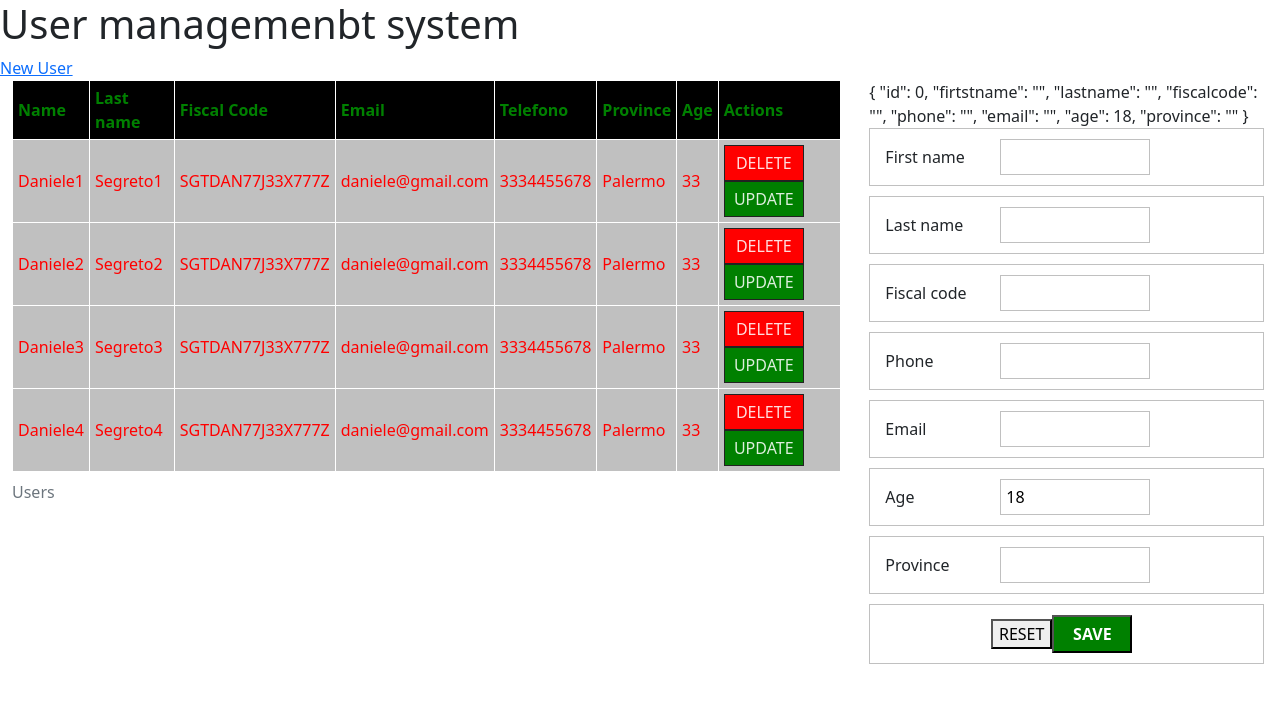
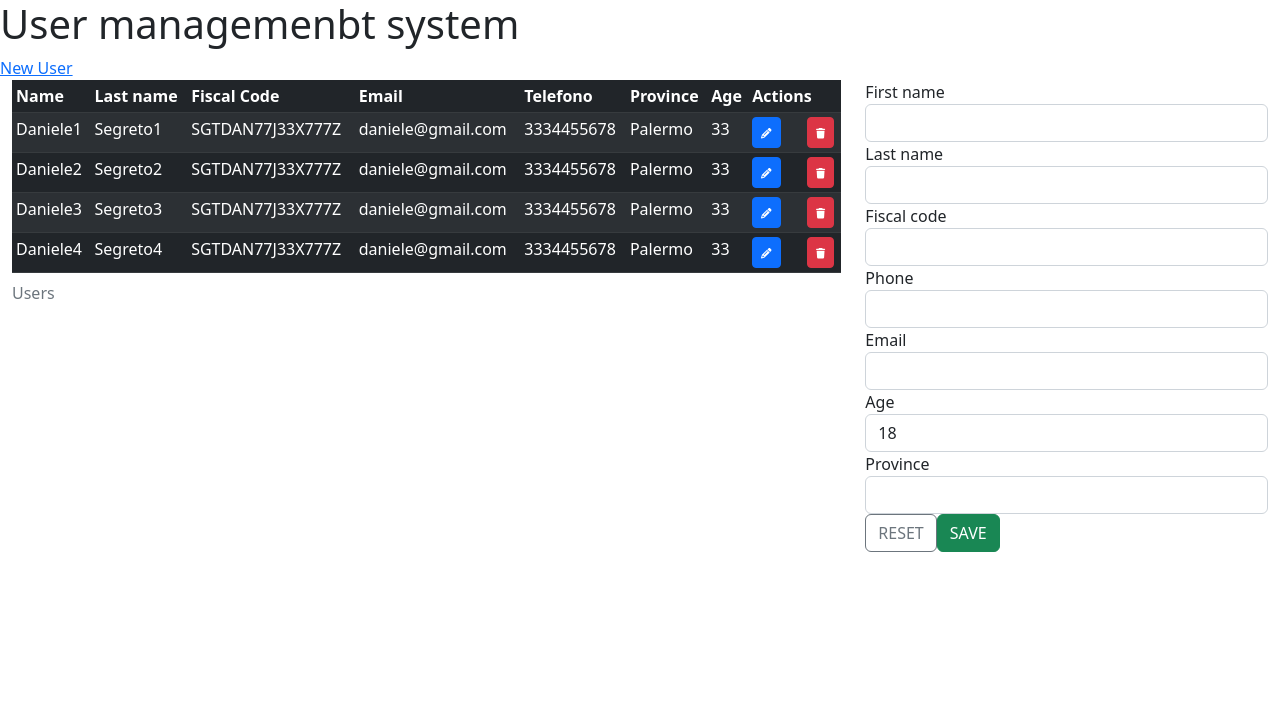
Before and after one commit to daniele-segreto/my-ums, an Angular app: page / in a window 1280 px wide. Both pictures are taken after a click on the link "New User". Shown: the top 702 px of the page. Built offline with nearby package versions, Linux system fonts and the light colour scheme.

Commit message:
Aggiungere Fontawesome e Bootstrap

```diff
--- a/package.json
+++ b/package.json
@@ -18,6 +18,9 @@
     "@angular/platform-browser": "^15.2.0",
     "@angular/platform-browser-dynamic": "^15.2.0",
     "@angular/router": "^15.2.0",
+    "@fortawesome/angular-fontawesome": "^0.12.1",
+    "@fortawesome/fontawesome-svg-core": "^6.2.1",
+    "@fortawesome/free-solid-svg-icons": "^6.2.1",
     "bootstrap": "^5.2.3",
     "jquery": "^3.6.4",
     "rxjs": "~7.8.0",
--- a/src/app/user-detail/user-detail.component.css
+++ b/src/app/user-detail/user-detail.component.css
@@ -1,4 +1,4 @@
-.userForm {
+/* .userForm {
   width: 98%;
   margin: 0 auto;
-}
+} */
--- a/src/app/user-detail/user-detail.component.html
+++ b/src/app/user-detail/user-detail.component.html
@@ -1,58 +1,35 @@
-<!-- Passando questo valore avremo i dati dell'elemento a schermo:
-  { "name": "Daniele1", "lastname": "Segreto1", "email": "daniele@gmail.com", "fiscalcode": "SGTDAN77J33X777Z", "province": "Palermo", "phone": "3334455678", "age": 33 }.
-  Bisogna fare in modo da popolare questo form con questi valori (come fare il binding)
-
-  Tramite ngModel riusciamo a fare il binding tra i parametri del form e queste proprietà dell'oggetto user.
--->
-<!-- {{user | json}} -->
-<!-- #f è una template variable che è uguale a ng form; -->
-<!-- {{f.form.value | json}} serve solo a vedere a cosa corrisponde f, o f.form, o f.form.value,
-ovvero tutte le proprietà o i valori del form che in automatico Angular espone per noi quando abbiamo importato il mododulo FormModule, ad Es:
-{ "id": 1, "firtstname": "Daniele1", "lastname": "Segreto1", "fiscalcode": "SGTDAN77J33X777Z", "phone": "3334455678", "email": "daniele@gmail.com", "age": 33, "province": "Palermo" } -->
-<form class="userForm" #f="ngForm"> {{f.form.value | json}}
-  <!-- Possiamo passare user.id in un campo nascosto perchè ci può servire per inviare i dati, però quando in realtà andiamo ad aggiornare l'utente con il tasto save, noi possiamo avere questo id.
-  Per esempio se sul file ts, al metodo 'saveUser' mettiamo l'alert dell'id, noi avremo accesso a quell'id:
-  saveUser() {
-    alert(this.user.id) // => .id
-  } -->
+<form class="userForm" #f="ngForm">
   <input type="hidden" name="id" [(ngModel)]="user.id">
   <div class="form-group">
     <label for="firtstname">First name</label>
-    <!-- [] = variabile in input; () => variabile in output
-    Se uso entrambe le parentesi in [(ngModel)] => modifico sia in valore in input (sul form), che il valore originale;
-    Se uso solo le parentesi quadre [ngModel] => modifico solo in valore in input (sul form). -->
-    <!-- <input [ngModel]="user.name" name="firtstname" id="firtstname"> -->
-    <input [(ngModel)]="user.name" name="firtstname" id="firtstname">
+    <input class="form-control" [(ngModel)]="user.name" name="firtstname" id="firtstname">
   </div>
   <div class="form-group">
     <label for="lastname">Last name</label>
-    <input [(ngModel)]="user.lastname" name="lastname" id="lastname">
+    <input class="form-control" [(ngModel)]="user.lastname" name="lastname" id="lastname">
   </div>
   <div class="form-group">
     <label for="fiscalcode">Fiscal code</label>
-    <input [(ngModel)]="user.fiscalcode" name="fiscalcode" id="fiscalcode">
+    <input class="form-control" [(ngModel)]="user.fiscalcode" name="fiscalcode" id="fiscalcode">
   </div>
   <div class="form-group">
     <label for="phone">Phone</label>
-    <input [(ngModel)]="user.phone" name="phone" id="phone">
+    <input class="form-control" [(ngModel)]="user.phone" name="phone" id="phone">
   </div>
   <div class="form-group">
     <label for="email">Email</label>
-    <input [(ngModel)]="user.email" type="email" name="email" id="email">
+    <input class="form-control" [(ngModel)]="user.email" type="email" name="email" id="email">
   </div>
   <div class="form-group">
     <label for="age">Age</label>
-    <input [(ngModel)]="user.age" type="number" name="age" id="age">
+    <input class="form-control" [(ngModel)]="user.age" type="number" name="age" id="age">
   </div>
   <div class="form-group">
     <label for="province">Province</label>
-    <input [(ngModel)]="user.province" type="text" name="province" id="phone">
+    <input class="form-control" [(ngModel)]="user.province" type="text" name="province" id="phone">
   </div>
   <div class="form-group form-footer">
-    <!-- Passiamo alla funzione 'resetForm', la variabile template 'f' con accesso ai dati del form (f.form) -->
-    <button class="reset" (click)="resetForm(f.form)">RESET</button>
-    <!-- Non abbiamo bisogno di usare il componente perchè lo abbiamo già in @Input in user.detail.component.ts.
-    Siccome lo stiamo passando per riferimento, quindi con [(ngModel)], lo stiamo passando sia in uscita che in ingresso, allora avremo accesso a questo dato -->
-    <button class="btn-save" (click)="saveUser()">SAVE</button>
+    <button class="btn btn-outline-secondary" (click)="resetForm(f.form)">RESET</button>
+    <button class="btn btn-success" (click)="saveUser()">SAVE</button>
   </div>
 </form>
--- a/src/app/user/user.component.css
+++ b/src/app/user/user.component.css
@@ -1,4 +1,4 @@
-td {
+/* td {
   padding: 5px;
   border: 1px solid #fff;
   background: silver;
@@ -20,4 +20,4 @@ button.edit {
 button.update {
   color: #fffd;
   background-color: green;
-}
+} */
--- a/src/app/user/user.component.html
+++ b/src/app/user/user.component.html
@@ -6,10 +6,19 @@
 <td>{{user?.province}}</td>
 <td>{{user?.age}}</td>
 <td>
-  <!-- Non è necessario passare il parametro user, lo abbiamo già nel componente user (figlio) -->
-  <!-- <button class="delete" (click)="deleteUser(user)">DELETE</button> -->
-  <!-- TASTO ELIMINA -->
-  <button class="delete" (click)="deleteUser()">DELETE</button>
-  <!-- TASTO MODIFICA -->
-  <button class="update" (click)="updateUser()">UPDATE</button>
+  <div class="row">
+    <div class="col-sm-6">
+      <!-- MODIFICA -->
+      <button class="btn btn-primary btn-sm" (click)="updateUser()">
+        <fa-icon [icon]="faPen" [size]="iconSize"></fa-icon>
+      </button>
+    </div>
+    <!-- ELIMINA -->
+    <div class="col-sm-6">
+      <button class="btn btn-danger btn-sm" (click)="deleteUser()">
+        <fa-icon [icon]="faTrash" [size]="iconSize"></fa-icon>
+      </button>
+    </div>
+    <!-- Con la proprietà size="4x" posso gestire le dimensioni delle icone -->
+  </div>
 </td>
--- a/src/app/user/user.component.ts
+++ b/src/app/user/user.component.ts
@@ -1,52 +1,31 @@
-import { Component, EventEmitter, Input, Output } from '@angular/core'; // attenzione all'importazione di EventEmitter (deve essere importata da '@angular/core')
+import { Component, EventEmitter, Input, Output } from '@angular/core';
 import { UserService } from '../services/user.service';
-// import { User } from '../interfaces/user';
-import { User } from '../classes/User'; // uso la classe anziché l’interfaccia
+import { User } from '../classes/User';
+import { faPencilAlt, faTrash } from '@fortawesome/free-solid-svg-icons';
+import { SizeProp } from '@fortawesome/fontawesome-svg-core';
 
 @Component({
-  selector: 'tr[app-user]', // selezione un elemento 'tr' che abbia come attributo [app-user]
+  selector: 'tr[app-user]',
   templateUrl: './user.component.html',
   styleUrls: ['./user.component.css']
 })
 export class UserComponent {
-  // RICEVO I DATI DAL COMPONENTE PADRE:
-  // Ricevo in input dei valori attraverso quest variabile dall'esterno
-  @Input('user-data') user: User | undefined; // 'user-data' è un alias esterno
-
-  // EMETTO UN EVENTO IN MODO DA POTER ESSERE ASCOLTATO AL DI FUORI DEL COMPONENTE (grazie al decoratore @Output):
-  // 'onDeleteUser' è il nome che avrà l'evento perché venga catturato*
-  // userDeleted invece è la variabile, la proprietà della classe che usiamo qui all'interno
+  @Input('user-data') user: User | undefined;
   @Output('onDeleteUser') userDeleted = new EventEmitter();
-  // NOTE: *Quasi sempre gli eventi vengono nominati con la parola on davanto e poi il nome dell'evento che vogliamo dare 'onDeleteUser'
-
-  // EMETTO UN EVENTO IN MODO DA POTER ESSERE ASCOLTATO AL DI FUORI DEL COMPONENTE (grazie al decoratore @Output):
-  // onSelectedUser è il nome della variabile utilizzata
   @Output() onSelectUser = new EventEmitter();
 
   constructor(private userService: UserService) { }
 
-  // Non è necessario passare il parametro user, lo abbiamo già ricevuto in @Input (sopra)
-  // deleteUser(user: any) {
-  //   alert(user.lastname)
-  // }
+  faPen= faPencilAlt; // icona del tasto modifica
+  faTrash = faTrash; // icona del tasto elimina
+  iconSize: SizeProp | undefined = 'xs'; // dimensione delle icone (attraverso la libreria FontAwesome)
 
-  // Quindi accediamo al parametro user tramite il this...
-
-  // ELIMINA UTENTE
   deleteUser() {
-    // utilizzo il metodo 'deleteUser' (che si trova sul nostro servizio 'userService')
-    // e gli passiamo this.user (cioè l'utente corrente, dove abbiamo cliccato il pulsante)
-    // this.userService.deleteUser(this.user);
-
-    // chiamiamo l'evento 'userDeleted', chiamiamo il metodo 'emit' per emettere l'evento
-    this.userDeleted.emit(this.user); // passiamo come parametro l'utente che si vuole cancellare (quindi this.user)
+    this.userDeleted.emit(this.user);
   }
 
-  // MODIFICA UTENTE
   updateUser() {
-    // chiamiamo l'evento 'onSelectDeleter', chiamiamo il metodo 'emit' per emettere l'evento
-    this.onSelectUser.emit(this.user); // passiamo come parametro l'utente che si vuole cancellare (quindi this.user)
+    this.onSelectUser.emit(this.user);
   }
-  // A questo punto, questo evento viene rilanciato all'esterno e users.component.html può ascoltare e rispondere a questo evento
 
 }
--- a/src/app/users/users.component.css
+++ b/src/app/users/users.component.css
@@ -1,4 +1,4 @@
-table {
+/* table {
   border: 1px solid #c0c0c0;
 }
 
@@ -7,4 +7,4 @@ th {
   background-color:  black;
   padding: 5px;
   border: 1px solid #fff;
-}
+} */
--- a/src/app/users/users.component.html
+++ b/src/app/users/users.component.html
@@ -1,5 +1,6 @@
-<table>
+<table class="table table-dark table-sm table-striped">
   <caption>{{title}}</caption>
+  <thead>
     <tr>
       <th>Name</th>
       <th>Last name</th>
@@ -10,20 +11,13 @@
       <th>Age</th>
       <th>Actions</th>
     </tr>
-  <!-- PASSO I DATI AL COMPONENTE FIGLIO: -->
-  <!-- (1) Con [user-data]="user" passiamo un dato a un componente figlio, inserendo il nome della variabile tra parentesi quadre -->
-  <!-- (2) Con (onDeleteUser) dico che voglio ascoltare questo evento;
-    Con il metodo 'onDeleteUser' dico cosa voglio fare quando succederà (verrà emesso questo evento);
-    $event è una variabile che ci fornisce Angular per prenderci i dati che ci passa il componente filgio (serve appunto a catturare quello che abbiamo passato) -->
-  <!-- (3) Con (onSelectUser) dico che voglio ascoltare questo evento;
-    Con il metodo 'onSelectUser' dico cosa voglio fare quando succederà (verrà emesso questo evento);
-    $event è una variabile che ci fornisce Angular per prenderci i dati che ci passa il componente filgio (serve appunto a catturare quello che abbiamo passato) -->
+  </thead>
+
+  <tbody>
   <tr app-user
   *ngFor="let user of users" [user-data]="user"
   (onDeleteUser)="onDeleteUser($event)"
-  (onSelectUser)="onSelectUser($event)"
-  >
-    <!-- Invece di richiamare il componente <app-user>, mettiamo direttamente l'attributo nel tr (sopra, app-user) -->
-    <!-- <app-user></app-user> -->
+  (onSelectUser)="onSelectUser($event)">
   </tr>
+  </tbody>
 </table>
--- a/src/styles.css
+++ b/src/styles.css
@@ -12,7 +12,7 @@
   float: left;
   width: 35%;
 } */
-.btn-save {
+/* .btn-save {
   background-color: green;
   color: #fff;
   font-weight: bold;
@@ -40,4 +40,4 @@
   text-align: left;
   padding: 5px;
   border: 1px solid #c0c0c0;
-}
+} */
```
Also changed, not shown: src/app/app.module.ts (+4 -3 lines), 2 other files (tests, documents, lock files or other folders). Lines whose indentation alone changed are shown as unchanged.
